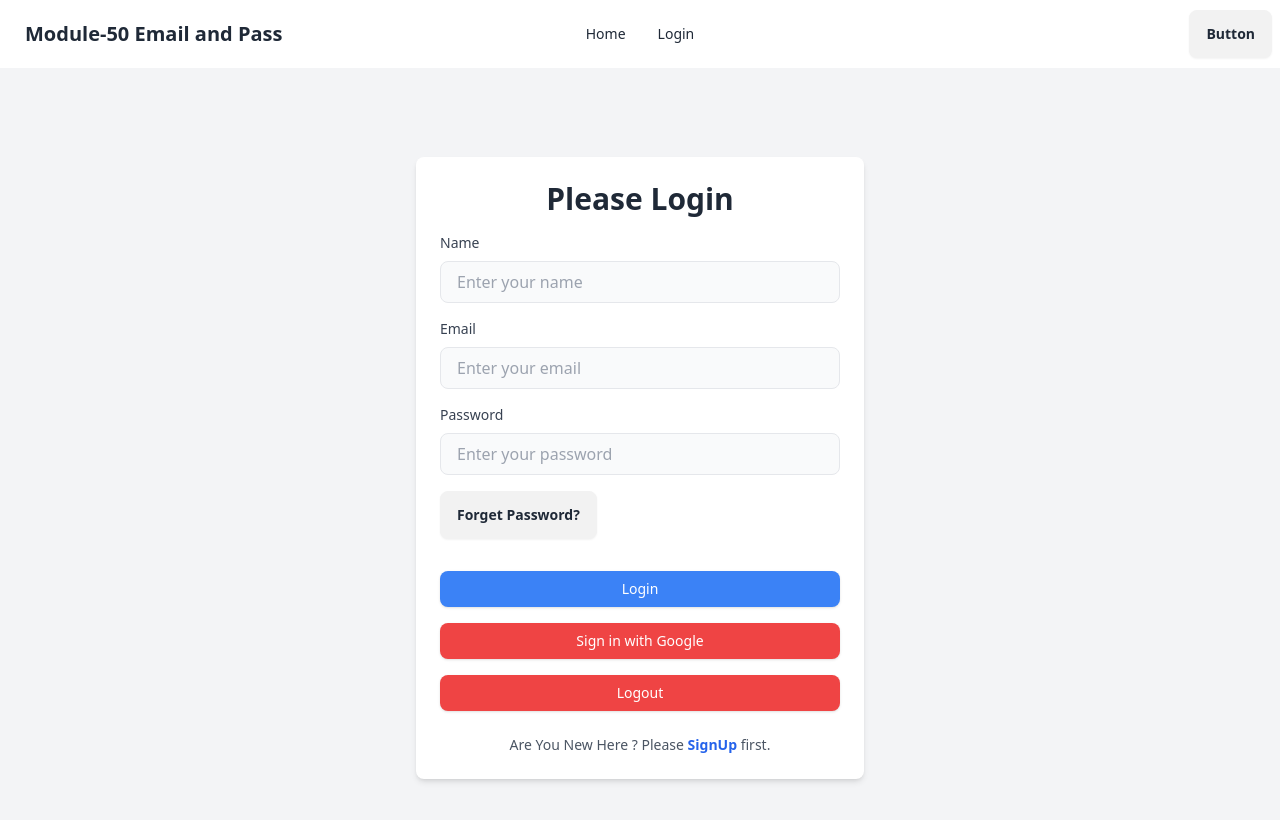
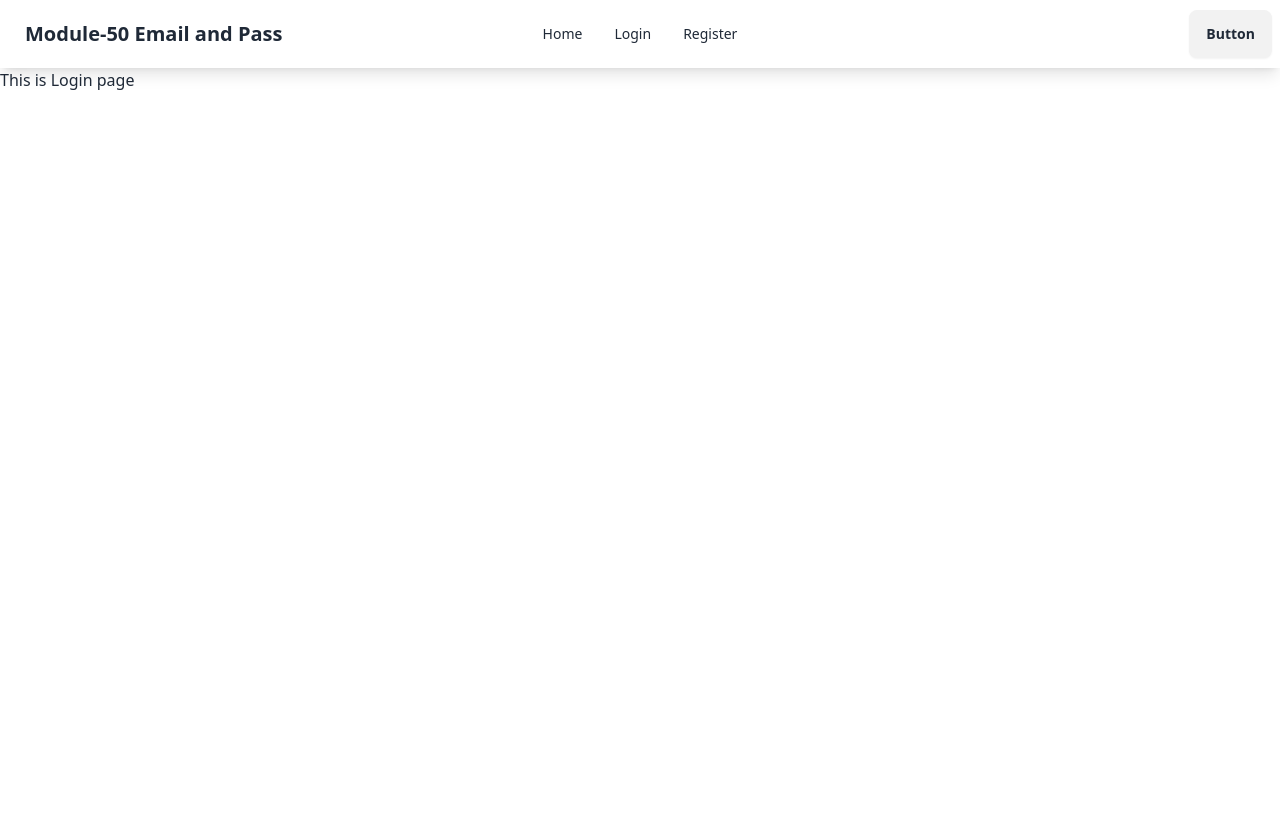
Before and after one commit to md-mostafiz181/Module-50-Email-Pass, a React (Vite) app: page /login in a window 1280 px wide. Shown: the top 820 px of the page. Built offline with nearby package versions, Linux system fonts and the light colour scheme.

Commit message:
added login and registration for more practice

```diff
--- a/src/components/Header/Header.jsx
+++ b/src/components/Header/Header.jsx
@@ -4,6 +4,7 @@ const Header = () => {
     const navLinks= <>
     <li><Link to="/">Home</Link></li>
     <li><Link to="/login">Login</Link></li>
+    <li><Link to="/register">Register</Link></li>
     </>
   return (
     <div>
--- a/src/components/Login/Login.jsx
+++ b/src/components/Login/Login.jsx
@@ -1,179 +1,11 @@
-import { Link } from "react-router-dom";
-import { GoogleAuthProvider, sendPasswordResetEmail, signInWithEmailAndPassword, signInWithPopup, signOut } from "firebase/auth";
-import { useRef, useState } from "react";
-import auth from "../../Firebase/Firebase.config";
+
 
 const Login = () => {
-
-    const [user,setUser]=useState(null)
-    const [errorLogin,setErrorLogin]=useState("")
-    const [success, setSuccess]=useState("")
-    const emailRef=useRef(null)
-
-
-    const goggleProvider = new GoogleAuthProvider();
-
-    const handleGoogleLogin = ()=>{
-        signInWithPopup(auth,goggleProvider)
-        .then(result=>{
-            const loggedUser=result.user;
-            console.log(loggedUser)
-            setUser(loggedUser)
-        })
-        .catch(error=>{
-            console.log("error", error.message)
-        })
-    }
-
-    const handleLogin = e =>{
-      e.preventDefault();
-      const name=e.target.name.value;
-      const email=e.target.email.value;
-      const password =e.target.password.value;
-      console.log(name,email,password)
-
-
-      setErrorLogin("")
-      setSuccess("")
-
-      signInWithEmailAndPassword(auth,email,password)
-      .then(result=>{
-        const loggedUser = result.user;
-        setSuccess("User login successfully.")
-      })
-      .catch(error=>{
-        console.log(error.message)
-        setErrorLogin(error.message)
-      })
-    }
-
-    const handleResetPassword = () =>{
-        const email =emailRef.current.value;
-        if(!email){
-          setErrorLogin("Please provide your email")
-          return;
-        }
-
-
-        sendPasswordResetEmail(auth,email)
-        .then(()=>{
-              alert("check you email first")
-        })
-        .catch(error=>{
-          setErrorLogin(error)
-        })
-
-    }
-
-
-    const handleLogOut = ()=>{
-
-        signOut(auth)
-        .then(()=>{
-            setUser(null)
-        })
-        .catch(error=>{
-            console.log(error)
-        })
-    }
-
-
-  return (
-    <div>
-      <div className="flex items-center justify-center min-h-screen bg-gray-100">
-        <div className="w-full max-w-md p-6 bg-white rounded-lg shadow-md">
-          <h1 className="text-3xl font-bold text-center mb-4">Please Login</h1>
-
-          <form className="space-y-4" onSubmit={handleLogin}>
-            <div>
-              <label className="block text-sm font-medium text-gray-700">
-                Name
-              </label>
-              <input
-                type="text"
-                name="name"
-                className="w-full px-4 py-2 mt-2 text-gray-700 bg-gray-50 border rounded-lg focus:ring focus:ring-blue-300 focus:outline-none"
-                placeholder="Enter your name"
-              />
-            </div>
-
-            <div>
-              <label className="block text-sm font-medium text-gray-700">
-                Email
-              </label>
-              <input
-                type="email"
-                name="email"
-                ref={emailRef}
-                className="w-full px-4 py-2 mt-2 text-gray-700 bg-gray-50 border rounded-lg focus:ring focus:ring-blue-300 focus:outline-none"
-                placeholder="Enter your email"
-                required
-              />
-            </div>
-            <div>
-              <label className="block text-sm font-medium text-gray-700">
-                Password
-              </label>
-              <input
-                type="password"
-                name="password"
-                className="w-full px-4 py-2 mt-2 text-gray-700 bg-gray-50 border rounded-lg focus:ring focus:ring-blue-300 focus:outline-none"
-                placeholder="Enter your password"
-                required
-              />
-            </div>
-
-            <div>
-              <p onClick={handleResetPassword} className="font-bold btn">Forget Password?</p>
-            </div>
-            <div>
-              {
-                errorLogin && <p className="text-red-500">{errorLogin}</p>
-              }
-              {
-                success && <p className="text-green-600">{success}</p>
-              }
-            </div>
-
-
-            <button
-              type="submit"
-              className="w-full px-4 py-2 text-sm font-medium text-white bg-blue-500 hover:bg-blue-600 rounded-lg shadow focus:outline-none focus:ring focus:ring-blue-300"
-            >
-              Login
-            </button>
-          </form>
-
-          <div className="mt-4">
-            <button
-            onClick={handleGoogleLogin}
-            className="w-full px-4 py-2 text-sm font-medium text-white bg-red-500 hover:bg-red-600 rounded-lg shadow focus:outline-none focus:ring focus:ring-red-300">
-              Sign in with Google
-            </button>
-          </div>
-          <div className="mt-4">
-            <button
-            onClick={handleLogOut}
-            className="w-full px-4 py-2 text-sm font-medium text-white bg-red-500 hover:bg-red-600 rounded-lg shadow focus:outline-none focus:ring focus:ring-red-300">
-              Logout
-            </button>
-          </div>
-
-          <div className="mt-6 text-center">
-            <p className="text-sm text-gray-600">
-              Are You New Here ? Please{" "}
-              <Link className="text-blue-600 font-bold" to="/signUp">
-                SignUp
-              </Link>{" "}
-              first.
-            </p>
-          </div>
-
-
+    return (
+        <div>
+            <h1>This is Login page</h1>
         </div>
-      </div>
-    </div>
-  );
+    );
 };
 
 export default Login;
--- /dev/null
+++ b/src/components/Register/Register.jsx
@@ -0,0 +1,11 @@
+
+
+const Register = () => {
+    return (
+        <div>
+            <h1>This is Register page</h1>
+        </div>
+    );
+};
+
+export default Register;
--- a/src/components/SignUp/SignUp.jsx
+++ /dev/null
@@ -1,127 +0,0 @@
-import { createUserWithEmailAndPassword } from "firebase/auth";
-import auth from "../../Firebase/Firebase.config";
-import { useState } from "react";
-import { FaEye, FaEyeSlash } from "react-icons/fa";
-
-const SignUp = () => {
-
-    const [registerError, setRegisterError]=useState("");
-    const [success, setSuccess]=useState("")
-    const [formData, setFormData] = useState({ name: '', email: '', password: '' });
-    const [showPassword, setShowPassword]=useState(false)
-
-
-    const handleSingUp = e =>{
-        e.preventDefault();
-        const name = e.target.name.value;
-        const email= e.target.email.value;
-        const password= e.target.password.value;
-        const accepted = e.target.terms.checked;
-        console.log(name,email,password,accepted)
-
-                // reset form
-                setRegisterError('')
-                setSuccess("")
-
-        if(password.length < 6){
-            setRegisterError("password must be in 6 characters or longer");
-            return
-        }
-        else if (!/[A-Z]/.test(password)){
-            setRegisterError("use at least one uppercase");
-            return;
-        }
-        else if (!accepted){
-            setRegisterError("please accept our terms and conditions!");
-            return;
-        }
-
-
-
-
-
-        createUserWithEmailAndPassword(auth,email,password)
-        .then(result=>{
-            const loggedUser=result.user;
-            setSuccess("user create successfully.")
-
-        })
-        .catch(error=>{
-
-            setRegisterError(error.message)
-        })
-
-        setFormData({ name: '', email: '', password: '' });
-    }
-  return (
-    <div className="flex justify-center items-center min-h-screen bg-gray-100">
-    <div className="w-full max-w-sm bg-white shadow-md rounded-lg p-6">
-      <h2 className="text-2xl font-bold text-center text-gray-700 mb-6">Sign Up</h2>
-      <form onSubmit={handleSingUp} className="space-y-4">
-        <div>
-          <label htmlFor="name" className="block text-sm font-medium text-gray-600">Name</label>
-          <input
-            type="text"
-            name="name"
-            id="name"
-            placeholder="Enter your name"
-
-            className="w-full px-4 py-2 mt-1 text-gray-700 bg-gray-100 border rounded-lg focus:outline-none focus:ring focus:ring-blue-300"
-          />
-        </div>
-        <div>
-          <label htmlFor="email" className="block text-sm font-medium text-gray-600">Email</label>
-          <input
-            type="email"
-            name="email"
-            id="email"
-            required
-            placeholder="Enter your email"
-            className="w-full px-4 py-2 mt-1 text-gray-700 bg-gray-100 border rounded-lg focus:outline-none focus:ring focus:ring-blue-300"
-          />
-        </div>
-        <div>
-          <label htmlFor="password" className="block text-sm font-medium text-gray-600">Password</label>
-          <input
-            type={showPassword ? "text" : "password"}
-            name="password"
-            id="password"
-            required
-            placeholder="Enter your password"
-            className="w-full px-4 py-2 mt-1 text-gray-700 bg-gray-100 border rounded-lg focus:outline-none focus:ring focus:ring-blue-300"
-
-          />
-           <span className="btn btn-primary" onClick={()=>setShowPassword(!showPassword)} >
-            {
-                showPassword ? <FaEye></FaEye> : <FaEyeSlash />
-            }
-           </span>
-
-        </div>
-
-        <input type="checkbox" name="terms" id="" />
-        <label className="ms-1 mb-3" htmlFor="terms">Accept our terms and condition</label>
-        <br />
-        <button
-          type="submit"
-          className="w-full px-4 py-2 text-white bg-blue-500 rounded-lg hover:bg-blue-600 focus:outline-none focus:ring focus:ring-blue-300"
-        >
-          Sign Up
-        </button>
-      </form>
-
-      <div className="mt-4">
-        {
-            registerError && <p className="text-red-600">{registerError}</p>
-        }
-
-        {
-            success && <p className="text-green-600 font-bold"> {success}</p>
-        }
-      </div>
-    </div>
-  </div>
-  );
-};
-
-export default SignUp;
```
Also changed, not shown: src/main.jsx (+7 -5 lines).
